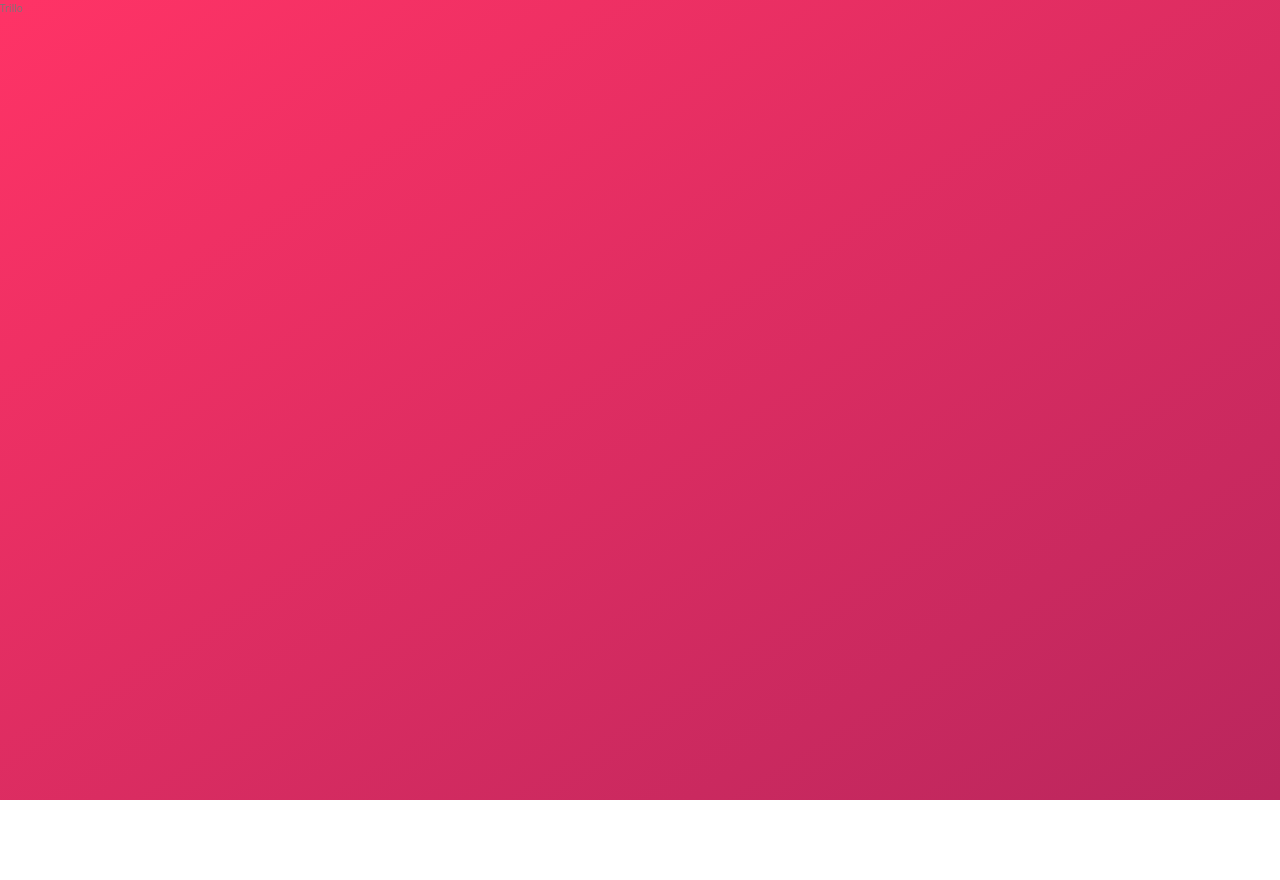
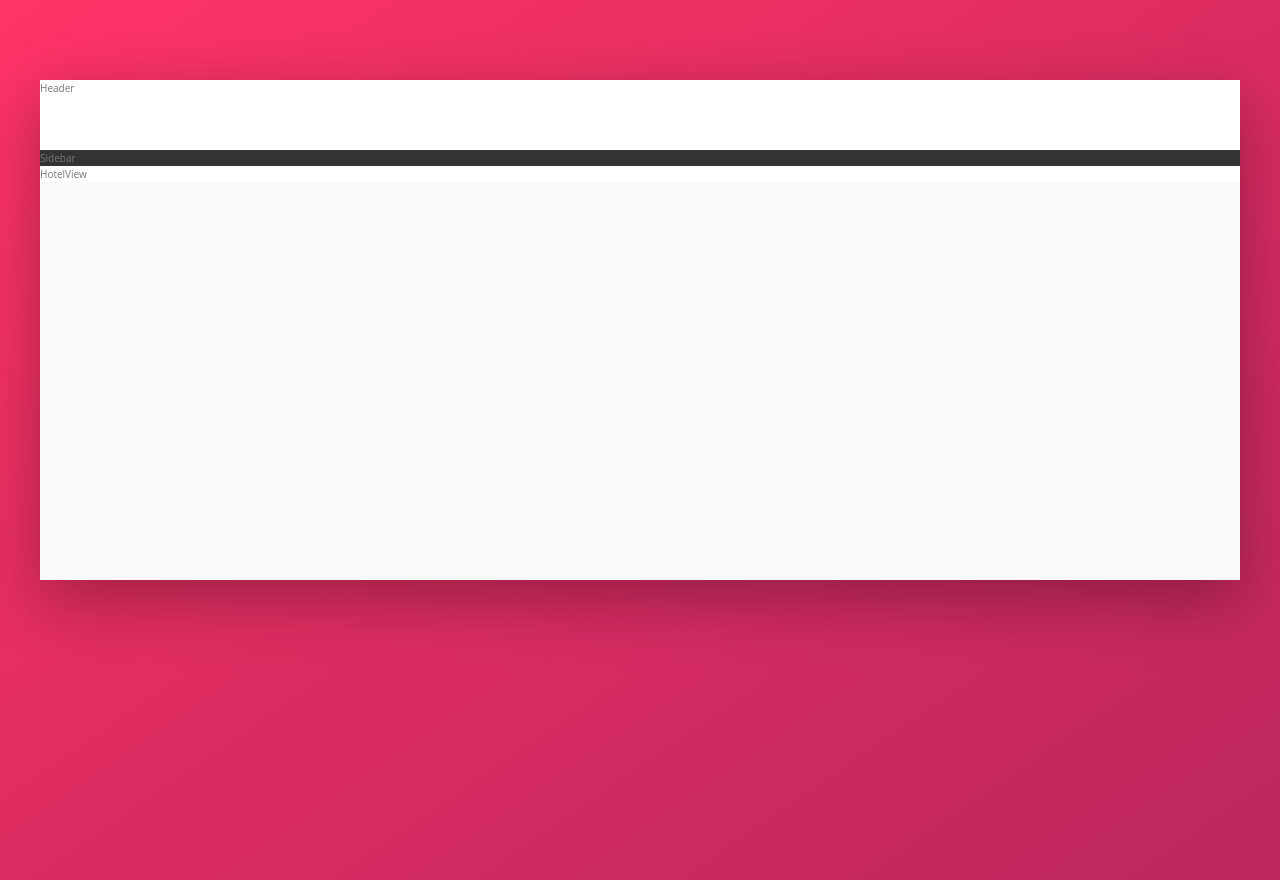
Before and after one commit to masaka222/trillo-project, a React (Create React App) app: page / in a window 1280 px wide. Before the commit the page ends 800 px from the top, so only its background shows below. Built offline with nearby package versions, Linux system fonts and the light colour scheme; the HTML template or start-up script is replaced by a standard one.

Commit message:
Basic Components and styles

```diff
--- a/src/App.css
+++ b/src/App.css
@@ -20,14 +20,17 @@ Grey dark 3:    #999
   --color-primary-light:  #FF3366;
   --color-primary-dark:   #BA265D;
 
-  --grey-light-1:   #faf9f9;
-  --grey-light-2:   #f4f2f2;
+  --color-grey-light-1:   #faf9f9;
+  --color-grey-light-2:   #f4f2f2;
   --color-grey-light-3:   #f0eeee;
   --color-grey-light-4:   #ccc;
 
   --color-grey-dark-1:    #333;
   --color-grey-dark-2:    #777;
-  --cplor-grey-dark-3:    #999;
+  --color-grey-dark-3:    #999;
+
+  --shadow-dark: 0 2rem 6rem rgba(0, 0, 0, .3);
+
 }
 
 * {
@@ -57,3 +60,12 @@ body {
 
   min-height: 100vh;
 }
+
+.App{
+  max-width: 120rem;
+  margin: 8rem auto;
+  background-color: var(--color-grey-light-1);
+  box-shadow: var(--shadow-dark);
+
+  min-height: 50rem;
+}
--- a/src/App.js
+++ b/src/App.js
@@ -1,14 +1,19 @@
 import React, { Component } from 'react';
 import './App.css';
+import Header from './Header';
+import Content from './Content';
+import Sidebar from './Sidebar';
+import HotelView from './HotelView';
 
 class App extends Component {
   render() {
     return (
       <div className="App">
-        <header className="App-header">
-
-        </header>
-        Trillo
+          <Header/>
+          <Content>
+            <Sidebar/>
+            <HotelView/>
+          </Content>
       </div>
     );
   }
--- /dev/null
+++ b/src/Content.js
@@ -0,0 +1,11 @@
+import React from 'react';
+
+const Content = (props) => {
+    return (
+      <div className="content">
+          {props.children}
+      </div>
+    );
+}
+
+export default Content;
--- /dev/null
+++ b/src/Header.css
@@ -0,0 +1,5 @@
+.header{
+    height: 7rem;
+    background-color: #fff;
+    border-bottom: var(--color-grey-light-2);
+}
--- /dev/null
+++ b/src/Header.js
@@ -0,0 +1,13 @@
+import React, { Component } from 'react';
+
+class Header extends Component {
+  render() {
+    return (
+      <div className="header">
+          Header
+      </div>
+    );
+  }
+}
+
+export default Header;
--- /dev/null
+++ b/src/HotelView.css
@@ -0,0 +1,3 @@
+.hotel-view{
+    background-color: #fff;
+}
--- /dev/null
+++ b/src/HotelView.js
@@ -0,0 +1,13 @@
+import React, { Component } from 'react';
+
+class HotelView extends Component {
+  render() {
+    return (
+      <div className="hotel-view">
+          HotelView
+      </div>
+    );
+  }
+}
+
+export default HotelView;
--- /dev/null
+++ b/src/Sidebar.css
@@ -0,0 +1,3 @@
+.sidebar{
+    background-color: var(--color-grey-dark-1);
+}
--- /dev/null
+++ b/src/Sidebar.js
@@ -0,0 +1,13 @@
+import React, { Component } from 'react';
+
+class Sidebar extends Component {
+  render() {
+    return (
+      <div className="sidebar">
+          Sidebar
+      </div>
+    );
+  }
+}
+
+export default Sidebar;
--- a/src/styles.css
+++ b/src/styles.css
@@ -0,0 +1,4 @@
+@import "./Content.css";
+@import "./Header.css";
+@import "./HotelView.css";
+@import "./Sidebar.css";
```
Also changed, not shown: src/Content.css (added).
